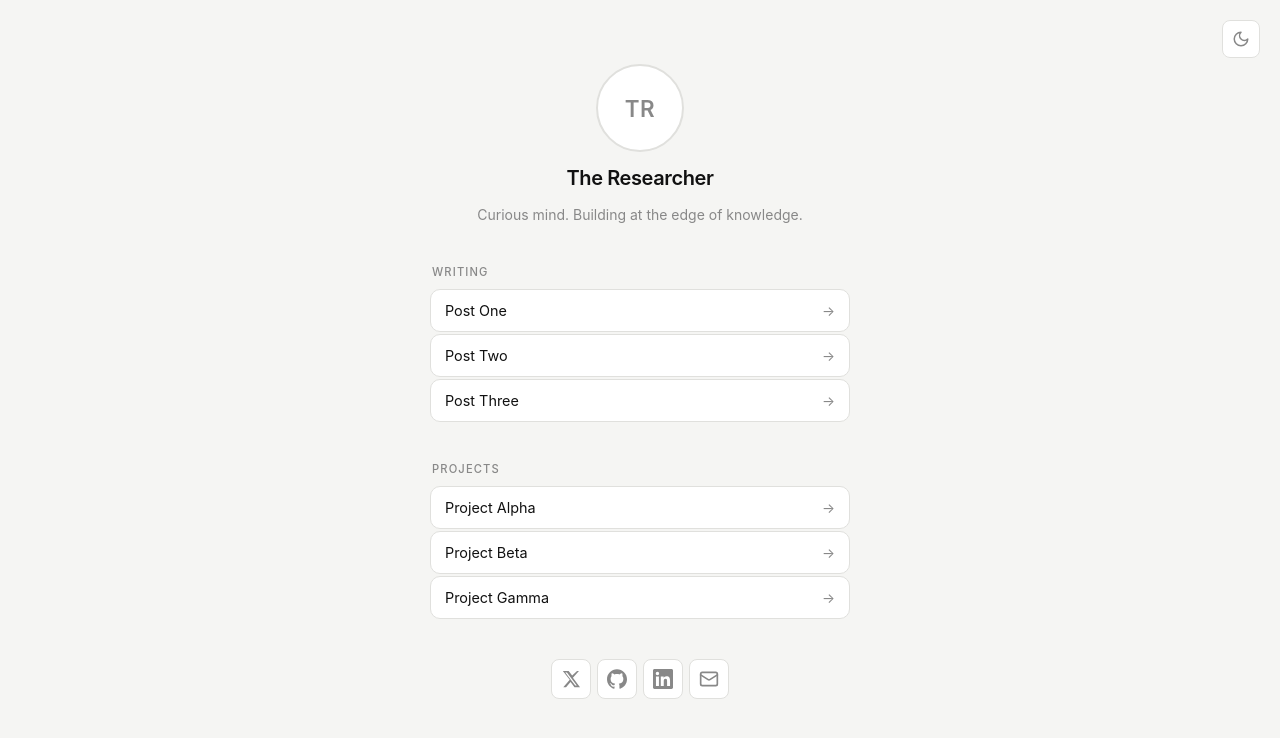
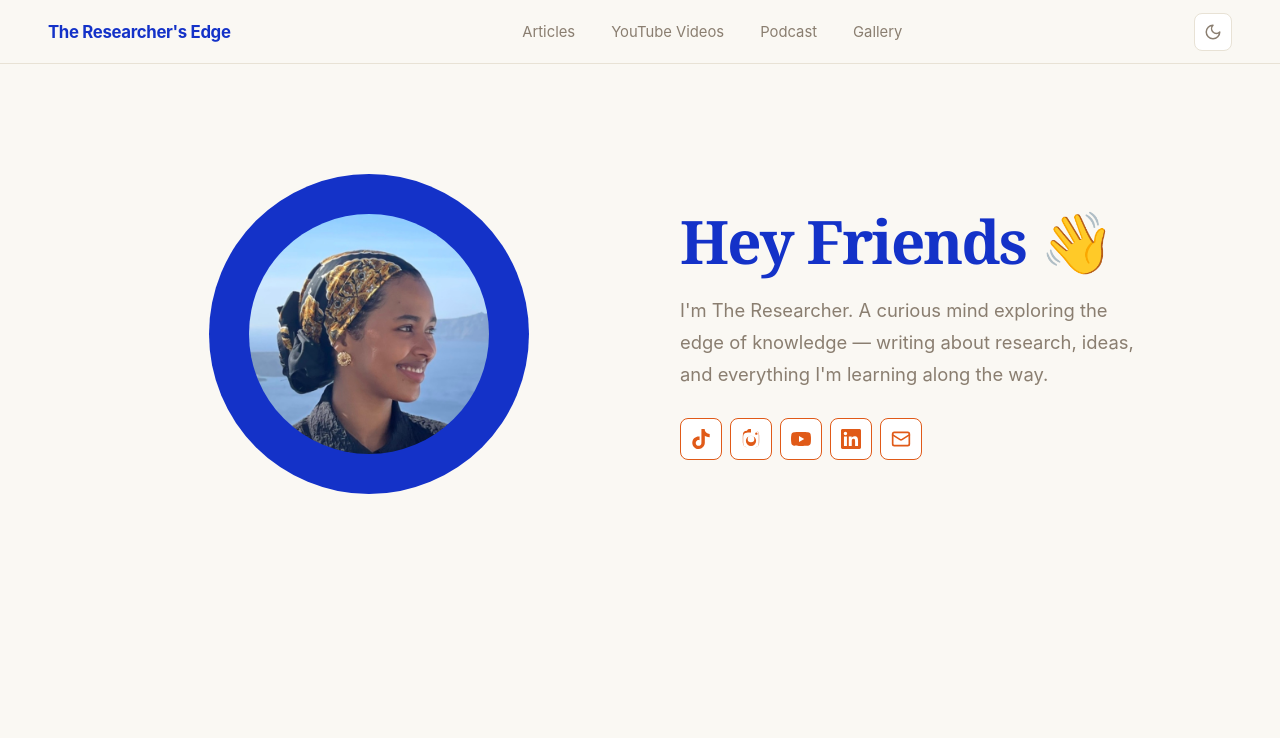
Before and after one commit to AgentYellowDucky/Theresearchersedgewebiste, a plain HTML site: page index.html in a window 1280 px wide. Drawn offline with Linux system fonts and the light colour scheme.

Commit message:
Redesign hero section with new layout, avatar, and branding
- Full UI redesign: sticky navbar, two-column hero, cobalt blue + burnt orange + cream theme
- Added profile avatar (circle on cobalt blob) with optimized crop
- Social icons: TikTok, Instagram, YouTube, LinkedIn, Email
- SEO meta tags, canonical URL, JSON-LD structured data
- Light mode default with dark mode toggle

Co-Authored-By: Claude Sonnet 4.6 <noreply@anthropic.com>

```diff
--- a/index.html
+++ b/index.html
@@ -18,62 +18,42 @@
   <link rel="stylesheet" href="style.css" />
 </head>
 <body>
+
+  <header class="navbar">
+    <a class="logo" href="/">The Researcher's Edge</a>
+    <nav class="nav-links">
+      <a href="#articles">Articles</a>
+      <a href="#youtube">YouTube Videos</a>
+      <a href="#podcast">Podcast</a>
+      <a href="#gallery">Gallery</a>
+    </nav>
     <button class="theme-toggle" id="themeToggle" aria-label="Toggle theme">
       <svg class="icon-sun" xmlns="http://www.w3.org/2000/svg" viewBox="0 0 24 24" fill="none" stroke="currentColor" stroke-width="2" stroke-linecap="round" stroke-linejoin="round" width="18" height="18"><circle cx="12" cy="12" r="4"/><path d="M12 2v2M12 20v2M4.93 4.93l1.41 1.41M17.66 17.66l1.41 1.41M2 12h2M20 12h2M6.34 17.66l-1.41 1.41M19.07 4.93l-1.41 1.41"/></svg>
       <svg class="icon-moon" xmlns="http://www.w3.org/2000/svg" viewBox="0 0 24 24" fill="none" stroke="currentColor" stroke-width="2" stroke-linecap="round" stroke-linejoin="round" width="18" height="18"><path d="M12 3a6 6 0 0 0 9 9 9 9 0 1 1-9-9Z"/></svg>
     </button>
+  </header>
+
   <main>
-    <section class="profile">
-      <div class="avatar-wrap">
-        <img class="avatar" src="avatar.jpg" alt="Avatar" onerror="this.style.display='none';this.nextElementSibling.style.display='flex'" />
-        <div class="avatar-placeholder">TR</div>
+
+    <section class="hero">
+      <div class="hero-image-wrap">
+        <div class="hero-blob"></div>
+        <img class="hero-avatar" src="avatar.jpg" alt="The Researcher"
+          onerror="this.style.display='none';this.nextElementSibling.style.display='flex'" />
+        <div class="hero-avatar-placeholder">TR</div>
       </div>
-      <h1 class="name">The Researcher</h1>
-      <p class="bio">Curious mind. Building at the edge of knowledge.</p>
-    </section>
-
-    <section class="links-group">
-      <h2>Writing</h2>
-      <ul class="link-list">
-        <li><a href="#" class="link-item">
-          <span class="link-title">Post One</span>
-          <span class="link-arrow">→</span>
-        </a></li>
-        <li><a href="#" class="link-item">
-          <span class="link-title">Post Two</span>
-          <span class="link-arrow">→</span>
-        </a></li>
-        <li><a href="#" class="link-item">
-          <span class="link-title">Post Three</span>
-          <span class="link-arrow">→</span>
-        </a></li>
-      </ul>
-    </section>
-
-    <section class="links-group">
-      <h2>Projects</h2>
-      <ul class="link-list">
-        <li><a href="#" class="link-item">
-          <span class="link-title">Project Alpha</span>
-          <span class="link-arrow">→</span>
-        </a></li>
-        <li><a href="#" class="link-item">
-          <span class="link-title">Project Beta</span>
-          <span class="link-arrow">→</span>
-        </a></li>
-        <li><a href="#" class="link-item">
-          <span class="link-title">Project Gamma</span>
-          <span class="link-arrow">→</span>
-        </a></li>
-      </ul>
-    </section>
-
-    <section class="socials">
-      <a href="#" class="social-link" aria-label="X / Twitter">
-        <svg xmlns="http://www.w3.org/2000/svg" viewBox="0 0 24 24" fill="currentColor" width="20" height="20"><path d="M18.244 2.25h3.308l-7.227 8.26 8.502 11.24H16.17l-4.714-6.231-5.401 6.231H2.744l7.73-8.835L2.2 2.25h6.961l4.259 5.631 5.824-5.631Zm-1.161 17.52h1.833L7.084 4.126H5.117L17.083 19.77Z"/></svg>
+      <div class="hero-text">
+        <h1 class="hero-heading">Hey Friends 👋</h1>
+        <p class="hero-bio">I'm The Researcher. A curious mind exploring the edge of knowledge — writing about research, ideas, and everything I'm learning along the way.</p>
+        <div class="hero-socials">
+          <a href="#" class="social-link" aria-label="TikTok">
+            <svg xmlns="http://www.w3.org/2000/svg" viewBox="0 0 24 24" fill="currentColor" width="20" height="20"><path d="M12.525.02c1.31-.02 2.61-.01 3.91-.02.08 1.53.63 3.09 1.75 4.17 1.12 1.11 2.7 1.62 4.24 1.79v4.03c-1.44-.05-2.89-.35-4.2-.97-.57-.26-1.1-.59-1.62-.93-.01 2.92.01 5.84-.02 8.75-.08 1.4-.54 2.79-1.35 3.94-1.31 1.92-3.58 3.17-5.91 3.21-1.43.08-2.86-.31-4.08-1.03-2.02-1.19-3.44-3.37-3.65-5.71-.02-.5-.03-1-.01-1.49.18-1.9 1.12-3.72 2.58-4.96 1.66-1.44 3.98-2.13 6.15-1.72.02 1.48-.04 2.96-.04 4.44-.99-.32-2.15-.23-3.02.37-.63.41-1.11 1.04-1.36 1.75-.21.51-.15 1.07-.14 1.61.24 1.64 1.82 3.02 3.5 2.87 1.12-.01 2.19-.66 2.77-1.61.19-.33.4-.67.41-1.06.1-1.79.06-3.57.07-5.36.01-4.03-.01-8.05.02-12.07z"/></svg>
           </a>
-      <a href="#" class="social-link" aria-label="GitHub">
-        <svg xmlns="http://www.w3.org/2000/svg" viewBox="0 0 24 24" fill="currentColor" width="20" height="20"><path d="M12 .297c-6.63 0-12 5.373-12 12 0 5.303 3.438 9.8 8.205 11.385.6.113.82-.258.82-.577 0-.285-.01-1.04-.015-2.04-3.338.724-4.042-1.61-4.042-1.61C4.422 18.07 3.633 17.7 3.633 17.7c-1.087-.744.084-.729.084-.729 1.205.084 1.838 1.236 1.838 1.236 1.07 1.835 2.809 1.305 3.495.998.108-.776.417-1.305.76-1.605-2.665-.3-5.466-1.332-5.466-5.93 0-1.31.465-2.38 1.235-3.22-.135-.303-.54-1.523.105-3.176 0 0 1.005-.322 3.3 1.23.96-.267 1.98-.399 3-.405 1.02.006 2.04.138 3 .405 2.28-1.552 3.285-1.23 3.285-1.23.645 1.653.24 2.873.12 3.176.765.84 1.23 1.91 1.23 3.22 0 4.61-2.805 5.625-5.475 5.92.42.36.81 1.096.81 2.22 0 1.606-.015 2.896-.015 3.286 0 .315.21.69.825.57C20.565 22.092 24 17.592 24 12.297c0-6.627-5.373-12-12-12"/></svg>
+          <a href="#" class="social-link" aria-label="Instagram">
+            <svg xmlns="http://www.w3.org/2000/svg" viewBox="0 0 24 24" fill="currentColor" width="20" height="20"><path d="M12 2.163c3.204 0 3.584.012 4.85.07 3.252.148 4.771 1.691 4.919 4.919.058 1.265.069 1.645.069 4.849 0 3.205-.012 3.584-.069 4.849-.149 3.225-1.664 4.771-4.919 4.919-1.266.058-1.644.07-4.85.07-3.204 0-3.584-.012-4.849-.07-3.26-.149-4.771-1.699-4.919-4.92-.058-1.265-.07-1.644-.07-4.849 0-3.204.013-3.583.07-4.849.149-3.227 1.664-4.771 4.919-4.919C8.333.014 8.741 0 12 0zm0 2.163c-3.204 0-3.584.012-4.849.07-2.946.134-4.308 1.517-4.44 4.44C2.65 7.89 2.64 8.274 2.64 12c0 3.726.01 4.11.071 5.327.133 2.921 1.492 4.307 4.44 4.44 1.265.058 1.645.07 4.849.07 3.204 0 3.584-.012 4.849-.07 2.944-.134 4.308-1.517 4.44-4.44.06-1.217.071-1.601.071-5.327 0-3.726-.01-4.11-.071-5.327-.133-2.925-1.494-4.307-4.44-4.44-1.265-.058-1.645-.07-4.849-.07zm0 3.675a6.162 6.162 0 100 12.324 6.162 6.162 0 000-12.324zM12 16a4 4 0 110-8 4 4 0 010 8zm6.406-11.845a1.44 1.44 0 100 2.881 1.44 1.44 0 000-2.881z"/></svg>
+          </a>
+          <a href="#" class="social-link" aria-label="YouTube">
+            <svg xmlns="http://www.w3.org/2000/svg" viewBox="0 0 24 24" fill="currentColor" width="20" height="20"><path d="M23.495 6.205a3.007 3.007 0 00-2.088-2.088c-1.87-.501-9.396-.501-9.396-.501s-7.507-.01-9.396.501A3.007 3.007 0 00.527 6.205a31.247 31.247 0 00-.522 5.805 31.247 31.247 0 00.522 5.783 3.007 3.007 0 002.088 2.088c1.868.502 9.396.502 9.396.502s7.506 0 9.396-.502a3.007 3.007 0 002.088-2.088 31.247 31.247 0 00.5-5.783 31.247 31.247 0 00-.5-5.805zM9.609 15.601V8.408l6.264 3.602z"/></svg>
           </a>
           <a href="#" class="social-link" aria-label="LinkedIn">
             <svg xmlns="http://www.w3.org/2000/svg" viewBox="0 0 24 24" fill="currentColor" width="20" height="20"><path d="M20.447 20.452h-3.554v-5.569c0-1.328-.027-3.037-1.852-3.037-1.853 0-2.136 1.445-2.136 2.939v5.667H9.351V9h3.414v1.561h.046c.477-.9 1.637-1.85 3.37-1.85 3.601 0 4.267 2.37 4.267 5.455v6.286zM5.337 7.433a2.062 2.062 0 0 1-2.063-2.065 2.064 2.064 0 1 1 2.063 2.065zm1.782 13.019H3.555V9h3.564v11.452zM22.225 0H1.771C.792 0 0 .774 0 1.729v20.542C0 23.227.792 24 1.771 24h20.451C23.2 24 24 23.227 24 22.271V1.729C24 .774 23.2 0 22.222 0h.003z"/></svg>
@@ -81,14 +61,18 @@
           <a href="#" class="social-link" aria-label="Email">
             <svg xmlns="http://www.w3.org/2000/svg" viewBox="0 0 24 24" fill="none" stroke="currentColor" stroke-width="2" stroke-linecap="round" stroke-linejoin="round" width="20" height="20"><rect x="2" y="4" width="20" height="16" rx="2"/><path d="m22 7-8.97 5.7a1.94 1.94 0 0 1-2.06 0L2 7"/></svg>
           </a>
+        </div>
+      </div>
     </section>
+
   </main>
+
   <script>
     const toggle = document.getElementById('themeToggle');
     const root = document.documentElement;
 
     const saved = localStorage.getItem('theme') ||
-      (window.matchMedia('(prefers-color-scheme: light)').matches ? 'light' : 'dark');
+      (window.matchMedia('(prefers-color-scheme: dark)').matches ? 'dark' : 'light');
     root.setAttribute('data-theme', saved);
 
     toggle.addEventListener('click', () => {
--- a/style.css
+++ b/style.css
@@ -5,23 +5,29 @@
 }
 
 :root,
-[data-theme="dark"] {
-  --bg: #0e0e0e;
-  --surface: #161616;
-  --border: #252525;
-  --text: #e8e8e8;
-  --muted: #6a6a6a;
-  --hover: #1f1f1f;
+[data-theme="light"] {
+  --bg: #faf8f3;
+  --surface: #ffffff;
+  --border: #e8e2d5;
+  --text: #12100a;
+  --muted: #8a7e70;
+  --hover: #f2ede2;
+  --blob: #1432c8;
+  --primary: #1432c8;
+  --accent: #e05a18;
   --radius: 10px;
 }
 
-[data-theme="light"] {
-  --bg: #f5f5f3;
-  --surface: #ffffff;
-  --border: #e0e0dd;
-  --text: #111111;
-  --muted: #888888;
-  --hover: #f0f0ee;
+[data-theme="dark"] {
+  --bg: #0c0e18;
+  --surface: #13162a;
+  --border: #1e2240;
+  --text: #f0ede6;
+  --muted: #7a7d95;
+  --hover: #1a1e35;
+  --blob: #0f2bb5;
+  --primary: #3a5fdd;
+  --accent: #e05a18;
   --radius: 10px;
 }
 
@@ -34,158 +40,50 @@ body {
   color: var(--text);
   font-family: -apple-system, BlinkMacSystemFont, "Segoe UI", system-ui, sans-serif;
   min-height: 100vh;
-  display: flex;
-  justify-content: center;
-  align-items: flex-start;
-  padding: 64px 20px;
 }
 
-main {
-  width: 100%;
-  max-width: 420px;
-  display: flex;
-  flex-direction: column;
-  gap: 40px;
-}
-
-/* Profile */
-.profile {
-  display: flex;
-  flex-direction: column;
-  align-items: center;
-  gap: 14px;
-  text-align: center;
-}
-
-.avatar-wrap {
-  position: relative;
-  width: 88px;
-  height: 88px;
-}
-
-.avatar {
-  width: 88px;
-  height: 88px;
-  border-radius: 50%;
-  object-fit: cover;
-  border: 2px solid var(--border);
-  display: block;
-}
-
-.avatar-placeholder {
-  width: 88px;
-  height: 88px;
-  border-radius: 50%;
-  background: var(--surface);
-  border: 2px solid var(--border);
-  display: none;
-  align-items: center;
-  justify-content: center;
-  font-size: 1.4rem;
-  font-weight: 600;
-  letter-spacing: 0.02em;
-  color: var(--muted);
-}
-
-.name {
-  font-size: 1.25rem;
-  font-weight: 600;
-  letter-spacing: -0.02em;
-  color: var(--text);
-}
-
-.bio {
-  font-size: 0.875rem;
-  color: var(--muted);
-  line-height: 1.5;
-}
-
-/* Link groups */
-.links-group {
-  display: flex;
-  flex-direction: column;
-  gap: 10px;
-}
-
-.links-group h2 {
-  font-size: 0.7rem;
-  font-weight: 500;
-  letter-spacing: 0.1em;
-  text-transform: uppercase;
-  color: var(--muted);
-  padding-left: 2px;
-}
-
-.link-list {
-  list-style: none;
-  display: flex;
-  flex-direction: column;
-  gap: 2px;
-}
-
-.link-item {
+/* --- Navbar --- */
+.navbar {
+  position: sticky;
+  top: 0;
+  z-index: 100;
   display: flex;
   align-items: center;
   justify-content: space-between;
-  padding: 12px 14px;
-  border-radius: var(--radius);
-  background: var(--surface);
-  border: 1px solid var(--border);
-  text-decoration: none;
-  color: var(--text);
-  font-size: 0.9rem;
-  transition: background 0.15s, border-color 0.15s;
+  padding: 0 48px;
+  height: 64px;
+  background: var(--bg);
+  border-bottom: 1px solid var(--border);
 }
 
-.link-item:hover {
-  background: var(--hover);
-  border-color: #333;
+.logo {
+  font-size: 1.05rem;
+  font-weight: 700;
+  color: var(--primary);
+  text-decoration: none;
+  letter-spacing: -0.02em;
+  white-space: nowrap;
 }
 
-.link-arrow {
-  color: var(--muted);
-  font-size: 0.85rem;
-  transition: transform 0.15s, color 0.15s;
+.nav-links {
+  display: flex;
+  align-items: center;
+  gap: 36px;
 }
 
-.link-item:hover .link-arrow {
-  transform: translateX(3px);
-  color: var(--text);
+.nav-links a {
+  font-size: 0.925rem;
+  color: var(--muted);
+  text-decoration: none;
+  transition: color 0.15s;
 }
 
-/* Socials */
-.socials {
-  display: flex;
-  align-items: center;
-  justify-content: center;
-  gap: 6px;
+.nav-links a:hover {
+  color: var(--accent);
 }
 
-.social-link {
-  display: flex;
-  align-items: center;
-  justify-content: center;
-  width: 40px;
-  height: 40px;
-  border-radius: 8px;
-  border: 1px solid var(--border);
-  background: var(--surface);
-  color: var(--muted);
-  text-decoration: none;
-  transition: background 0.15s, color 0.15s, border-color 0.15s;
-}
-
-.social-link:hover {
-  background: var(--hover);
-  color: var(--text);
-  border-color: #333;
-}
-
-/* Theme toggle */
+/* --- Theme toggle --- */
 .theme-toggle {
-  position: fixed;
-  top: 20px;
-  right: 20px;
   display: flex;
   align-items: center;
   justify-content: center;
@@ -197,24 +95,191 @@ main {
   color: var(--muted);
   cursor: pointer;
   transition: background 0.15s, color 0.15s, border-color 0.15s;
-  z-index: 100;
 }
 
 .theme-toggle:hover {
   background: var(--hover);
-  color: var(--text);
-  border-color: var(--text);
+  color: var(--accent);
+  border-color: var(--accent);
 }
 
-/* Show sun in dark mode, moon in light mode */
 [data-theme="dark"] .icon-sun  { display: block; }
 [data-theme="dark"] .icon-moon { display: none;  }
 [data-theme="light"] .icon-sun  { display: none;  }
 [data-theme="light"] .icon-moon { display: block; }
 
-/* Responsive */
-@media (max-width: 480px) {
-  body {
+/* --- Hero --- */
+.hero {
+  display: grid;
+  grid-template-columns: 1fr 1fr;
+  align-items: center;
+  gap: 80px;
+  max-width: 1100px;
+  margin: 0 auto;
+  padding: 80px 48px;
+}
+
+.hero-image-wrap {
+  position: relative;
+  display: flex;
+  align-items: center;
+  justify-content: center;
+  min-height: 380px;
+}
+
+.hero-blob {
+  position: absolute;
+  width: 320px;
+  height: 320px;
+  background: var(--blob);
+  border-radius: 50%;
+  top: 50%;
+  left: 50%;
+  transform: translate(-50%, -50%);
+}
+
+.hero-avatar {
+  position: relative;
+  width: 240px;
+  height: 240px;
+  object-fit: cover;
+  object-position: center 30%;
+  border-radius: 50%;
+  z-index: 1;
+}
+
+.hero-avatar-placeholder {
+  position: relative;
+  width: 240px;
+  height: 240px;
+  border-radius: 50%;
+  background: var(--surface);
+  border: 2px solid var(--border);
+  display: none;
+  align-items: center;
+  justify-content: center;
+  font-size: 4rem;
+  font-weight: 700;
+  color: var(--muted);
+  z-index: 1;
+}
+
+.hero-text {
+  display: flex;
+  flex-direction: column;
+  gap: 20px;
+}
+
+.hero-heading {
+  font-size: 3.75rem;
+  font-weight: 800;
+  letter-spacing: -0.03em;
+  line-height: 1.1;
+  font-family: Georgia, "Times New Roman", serif;
+  color: var(--primary);
+}
+
+.hero-bio {
+  font-size: 1.15rem;
+  color: var(--muted);
+  line-height: 1.75;
+  max-width: 460px;
+}
+
+.hero-socials {
+  display: flex;
+  align-items: center;
+  gap: 8px;
+  margin-top: 8px;
+}
+
+/* --- Social links --- */
+.social-link {
+  display: flex;
+  align-items: center;
+  justify-content: center;
+  width: 42px;
+  height: 42px;
+  border-radius: 8px;
+  border: 1px solid var(--accent);
+  background: var(--surface);
+  color: var(--accent);
+  text-decoration: none;
+  transition: background 0.15s, opacity 0.15s;
+}
+
+.social-link:hover {
+  background: var(--hover);
+  opacity: 0.8;
+}
+
+
+/* --- Responsive --- */
+@media (max-width: 900px) {
+  .navbar {
+    padding: 0 24px;
+  }
+
+  .nav-links {
+    gap: 20px;
+  }
+
+  .hero {
+    grid-template-columns: 1fr;
+    padding: 48px 24px;
+    gap: 40px;
+  }
+
+  .hero-image-wrap {
+    min-height: 260px;
+  }
+
+  .hero-blob {
+    width: 220px;
+    height: 220px;
+  }
+
+  .hero-avatar,
+  .hero-avatar-placeholder {
+    width: 160px;
+    height: 160px;
+  }
+
+  .hero-heading {
+    font-size: 2.75rem;
+  }
+
+  .content-section {
+    padding: 40px 24px;
+  }
+}
+
+@media (max-width: 560px) {
+  .navbar {
+    padding: 0 16px;
+  }
+
+  .nav-links {
+    gap: 12px;
+  }
+
+  .nav-links a {
+    font-size: 0.8rem;
+  }
+
+  .logo {
+    font-size: 0.9rem;
+  }
+
+  .hero {
     padding: 40px 16px;
   }
+
+  .hero-heading {
+    font-size: 2.25rem;
+  }
+
+  .content-section {
+    padding: 32px 16px;
+  }
 }
```
Also changed, not shown: avatar.jpg (added). Lines whose indentation alone changed are shown as unchanged.
